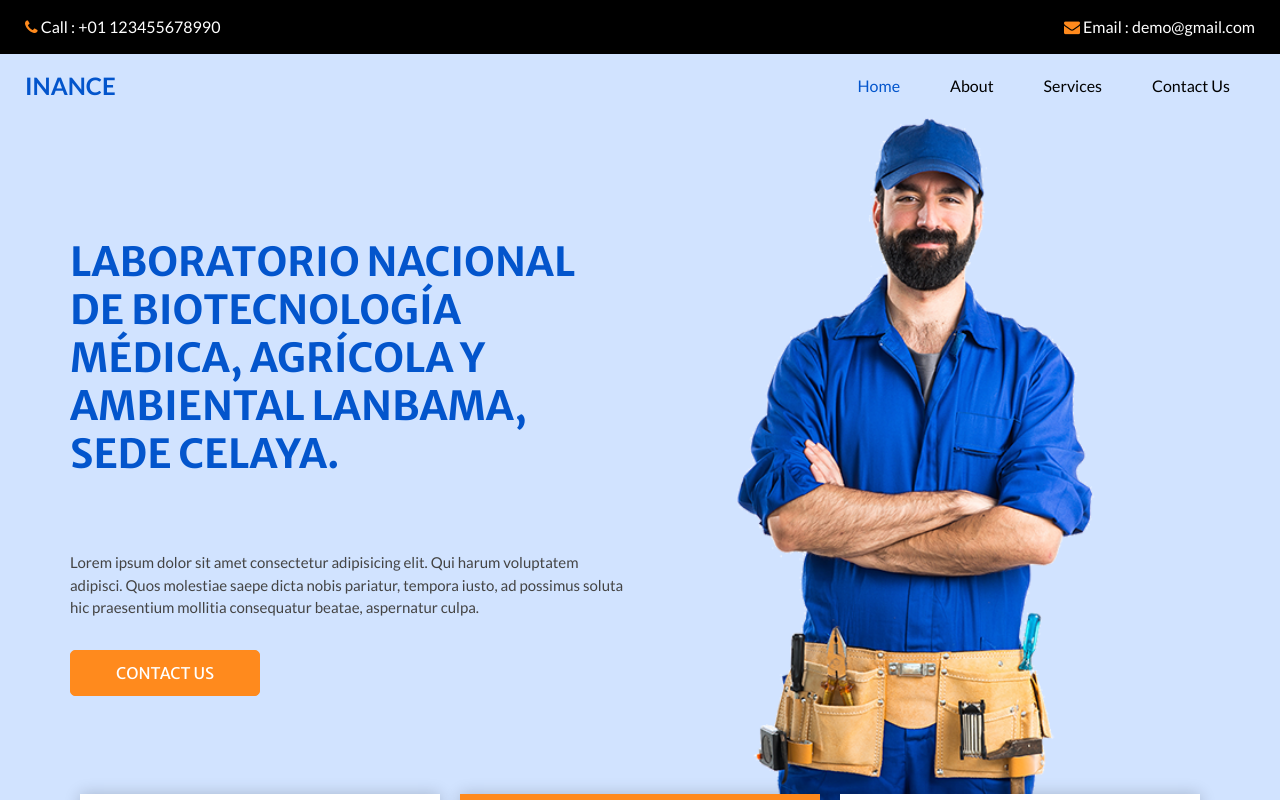
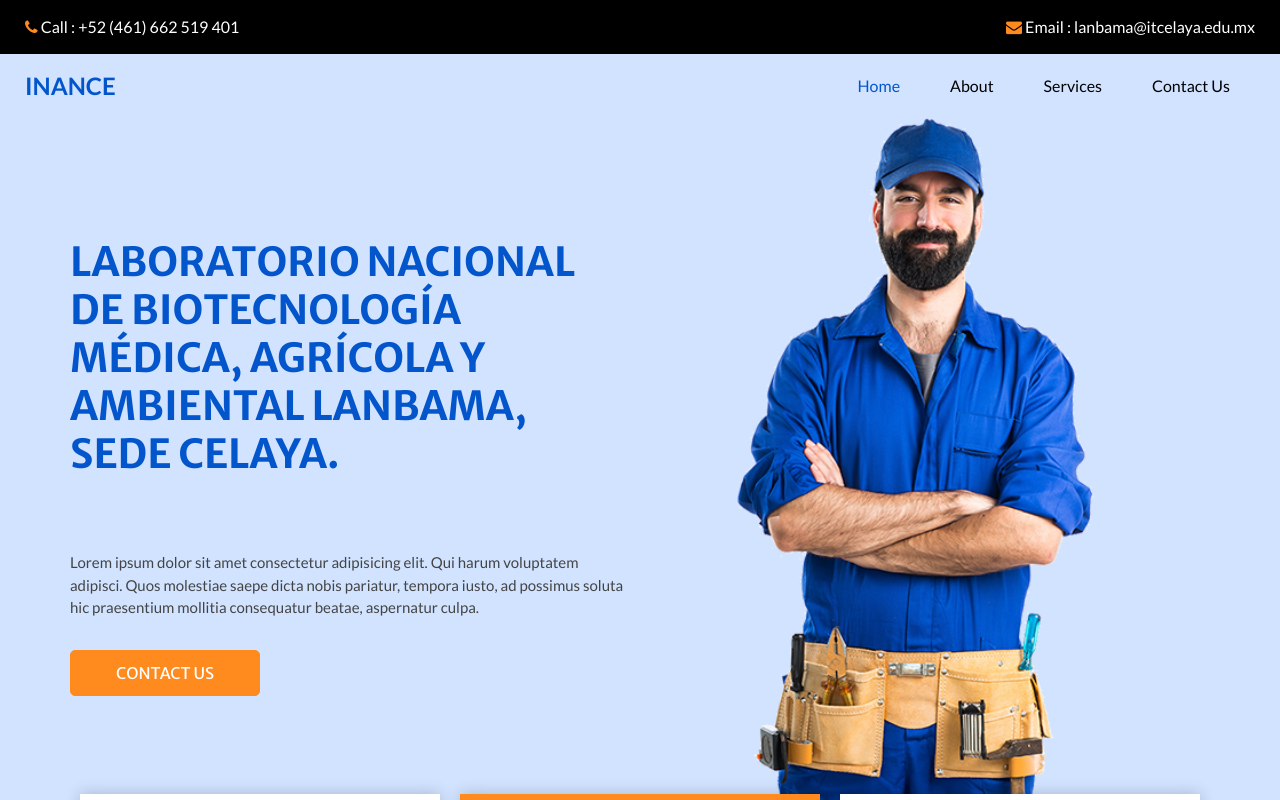
Before and after one commit to rube123/servicio, a plain HTML site: page index.html in a window 1280 px wide. Shown: the top 800 px of the page. Drawn offline with nearby package versions, Linux system fonts and the light colour scheme.

Commit message:
telefonos

```diff
--- a/index.html
+++ b/index.html
@@ -39,13 +39,13 @@
             <a href="">
               <i class="fa fa-phone" aria-hidden="true"></i>
               <span>
-                Call : +01 123455678990
+                Call : +52 (461) 662 519 401
               </span>
             </a>
             <a href="">
               <i class="fa fa-envelope" aria-hidden="true"></i>
               <span>
-                Email : demo@gmail.com
+                Email : lanbama@itcelaya.edu.mx
               </span>
             </a>
           </div>
@@ -516,7 +516,7 @@
                       <i class="fa fa-phone" aria-hidden="true"></i>
                     </div>
                     <p>
-                      +02 1234567890
+                      +52 (461) 662 519 402
                     </p>
                   </div>
                 </a>
@@ -528,7 +528,7 @@
                       <i class="fa fa-envelope" aria-hidden="true"></i>
                     </div>
                     <p>
-                      demo@gmail.com
+                      lanbama@itcelaya.edu.mx
                     </p>
                   </div>
                 </a>
```
